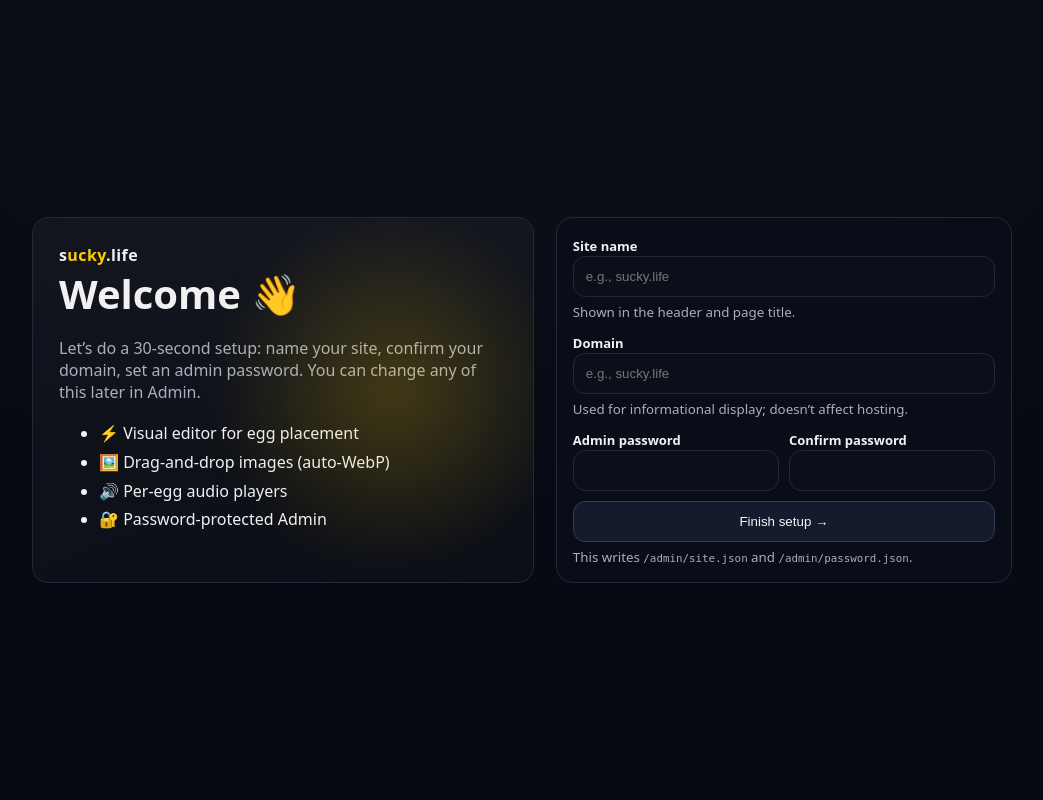
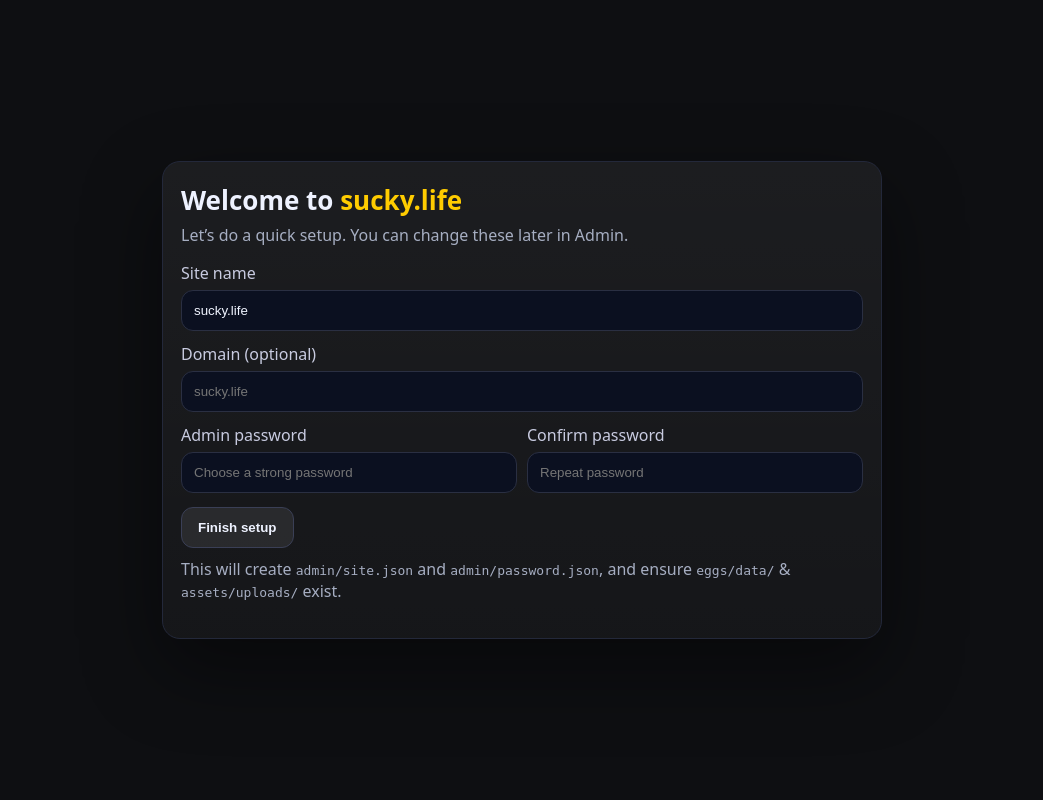
Before and after one commit to HaardenShah/Sucky.Life, a PHP site: page /admin/setup.php in a window 1280 px wide. Shown: the whole page, without its empty margins (118-1161 px from the left). Run offline with PHP 8.4, Linux system fonts and the light colour scheme.

Commit message:
Fixed setup issue and save issue.

```diff
--- a/admin/setup.php
+++ b/admin/setup.php
@@ -1,115 +1,132 @@
 <?php
-require __DIR__.'/config.php';
+/**
+ * admin/setup.php — First-run setup
+ * - Creates admin/site.json and admin/password.json
+ * - Lets you set site name, domain, and admin password
+ * - Uses CSRF protection from config.php
+ * - Redirects to /admin/login.php after success
+ */
 
-// If already configured, bounce to admin
-if(!$NEEDS_SETUP){
-  header('Location: /admin/index.php'); exit;
+header('Content-Type: text/html; charset=utf-8');
+ini_set('default_charset', 'UTF-8');
+
+require __DIR__ . '/config.php';
+
+// If we already have both files, bounce to admin (or login if not authed)
+if (file_exists($SITE_JSON) && file_exists($PWD_JSON)) {
+  header('Location: /admin/' . (empty($_SESSION['authed']) ? 'login.php' : 'index.php'));
+  exit;
 }
 
+// Ensure admin dir exists and is writable
+@mkdir(__DIR__, 0775, true);
+
 $err = '';
-if($_SERVER['REQUEST_METHOD']==='POST'){
+if ($_SERVER['REQUEST_METHOD'] === 'POST') {
+  // CSRF check
+  require_csrf();
+
   $site_name = trim($_POST['site_name'] ?? '');
   $domain    = trim($_POST['domain'] ?? '');
-  $pass      = $_POST['password'] ?? '';
-  $confirm   = $_POST['confirm']  ?? '';
+  $pw        = $_POST['pw'] ?? '';
+  $pw2       = $_POST['pw2'] ?? '';
 
-  if($site_name === '' || $domain === ''){
-    $err = 'Please provide a site name and domain.';
-  } elseif(strlen($pass) < 8){
-    $err = 'Password must be at least 8 characters.';
-  } elseif($pass !== $confirm){
+  if ($site_name === '') {
+    $err = 'Please provide a site name.';
+  } elseif ($pw === '' || $pw2 === '') {
+    $err = 'Please enter and confirm the admin password.';
+  } elseif ($pw !== $pw2) {
     $err = 'Passwords do not match.';
   } else {
-    // Save site.json
+    // Write site.json
     $site = [
       'site_name' => $site_name,
       'domain'    => $domain,
-      'first_run' => false,
-      'created_at'=> time()
+      // Visitor gate defaults (off)
+      'visitor_gate_on'   => false,
+      'visitor_password_hash' => '',
     ];
-    file_put_contents($SITE_FILE, json_encode($site, JSON_PRETTY_PRINT|JSON_UNESCAPED_SLASHES));
 
-    // Save password.json
-    $hash = password_hash($pass, PASSWORD_DEFAULT);
-    $pwdPayload = ['hash'=>$hash, 'updated_at'=>time()];
-    file_put_contents($PWD_FILE, json_encode($pwdPayload, JSON_PRETTY_PRINT));
+    // Create parent dir if needed
+    $ok1 = @file_put_contents($SITE_JSON, json_encode($site, JSON_PRETTY_PRINT|JSON_UNESCAPED_SLASHES));
 
-    // Log in and go to Admin
-    $_SESSION['authed'] = true;
-    header('Location: /admin/index.php'); exit;
+    // Write password.json
+    $pwd = [
+      'hash'       => password_hash($pw, PASSWORD_DEFAULT),
+      'updated_at' => date('c'),
+    ];
+    $ok2 = @file_put_contents($PWD_JSON, json_encode($pwd, JSON_PRETTY_PRINT|JSON_UNESCAPED_SLASHES));
+
+    // Create required content dirs
+    $dataDir = __DIR__ . '/../eggs/data';
+    $upDir   = __DIR__ . '/../assets/uploads';
+    @mkdir($dataDir, 0775, true);
+    @mkdir($upDir,   0775, true);
+
+    if (!$ok1 || !$ok2) {
+      $err = 'Failed to write configuration files. Check file permissions on the /admin folder.';
+    } else {
+      // Reset cached flags for this request
+      $_SESSION['authed'] = false;
+      // All good → go sign in
+      header('Location: /admin/login.php');
+      exit;
     }
   }
-?><!doctype html>
-<html>
+}
+?>
+<!doctype html>
+<html lang="en">
 <head>
-  <meta charset="utf-8">
-  <meta name="viewport" content="width=device-width,initial-scale=1">
-  <title>Welcome — Setup</title>
+<meta charset="utf-8"><meta name="viewport" content="width=device-width,initial-scale=1">
+<title>First-run Setup</title>
 <style>
-    :root{ --bg:#0f1115; --card:#141823; --line:#23283a; --fg:#f1f1f1; --muted:#a9afbf; --brand:#ffcc00; --bezier:cubic-bezier(.22,.61,.36,1) }
-    *{box-sizing:border-box}
-    body{margin:0; font-family:system-ui,Segoe UI,Roboto,Inter,Arial; background:radial-gradient(1200px 600px at 50% 10%, #0b0e17 10%, #0b0e17 30%, #070a12 70%); color:var(--fg); min-height:100vh; display:grid; place-items:center; overflow:hidden}
-    .wrap{width:min(980px, 92vw); display:grid; grid-template-columns:1.1fr 1fr; gap:22px; align-items:stretch}
-    .hero{position:relative; border:1px solid var(--line); border-radius:16px; padding:26px; background:linear-gradient(160deg, rgba(255,255,255,.04), rgba(255,255,255,.02)); overflow:hidden}
-    .card{border:1px solid var(--line); border-radius:16px; padding:16px; background:rgba(10,14,26,.8); backdrop-filter: blur(4px)}
-    h1{margin:0 0 8px; font-size:clamp(28px,4vw,40px)}
-    p.muted{color:var(--muted)}
-    .row{display:grid; grid-template-columns:1fr 1fr; gap:10px}
-    label{font-weight:600; font-size:13px}
-    input{width:100%; padding:12px; background:#0b0f1a; border:1px solid var(--line); border-radius:12px; color:var(--fg)}
-    button{width:100%; padding:12px; border-radius:12px; border:1px solid #343c56; background:#141b2c; color:#f5f5f5; cursor:pointer; transition:transform .18s var(--bezier), background .25s}
-    button:hover{transform:translateY(-1px); background:#1a243a}
-    .logo{font-weight:900; letter-spacing:.4px}
-    .accent{color:var(--brand)}
-    .blob{position:absolute; width:520px; height:520px; background:radial-gradient(closest-side, rgba(255,204,0,.22), transparent 68%); right:-120px; top:-80px; filter: blur(20px); transform:scale(.9); animation:float 8s var(--bezier) infinite alternate}
-    @keyframes float{to{transform:translateY(-8px) scale(1.02)}}
-    .rowgap{height:10px}
-    .err{color:#ff7b7b; margin:0 0 8px}
-    .check{display:flex; gap:8px; align-items:center; margin:8px 0 0}
-    .check input{width:auto}
-    small.hint{display:block; color:var(--muted); margin-top:6px}
+  :root{--bg:#0e0f12;--panel:#0f1423;--line:#23283a;--fg:#eef2ff;--mut:#a6aec2;--brand:#ffcc00;--bezier:cubic-bezier(.22,.61,.36,1)}
+  *{box-sizing:border-box} html,body{height:100%}
+  body{margin:0;background:var(--bg);color:var(--fg);font-family:system-ui,Segoe UI,Inter,Arial;display:grid;place-items:center}
+  .card{width:min(720px,94vw);background:linear-gradient(180deg,rgba(255,255,255,.06),rgba(255,255,255,.03));border:1px solid var(--line);border-radius:18px;padding:20px 18px;box-shadow:0 30px 80px rgba(0,0,0,.45)}
+  h1{margin:0 0 6px;font-size:clamp(20px,2.6vw,26px)}
+  p{margin:4px 0 16px;color:var(--mut)}
+  label{display:block;margin:12px 0 6px;color:#c8cbe0}
+  input{width:100%;padding:12px;border-radius:12px;border:1px solid #2a2f42;background:#0b1020;color:#f0f4ff;outline:none}
+  input:focus{border-color:#3e4560;box-shadow:0 0 0 4px rgba(255,255,255,.05)}
+  .row{display:grid;grid-template-columns:1fr 1fr;gap:10px}
+  button{margin-top:14px;padding:12px 16px;border-radius:12px;border:1px solid #3a3f56;background:rgba(255,255,255,.08);color:var(--fg);font-weight:700;cursor:pointer;transition:transform .18s var(--bezier),background .25s}
+  button:hover{transform:translateY(-1px);background:rgba(255,255,255,.12)}
+  .brand{color:var(--brand);font-weight:800}
+  .err{color:#ff9a9a;margin-top:10px}
+  .ok{color:#b7f39a;margin-top:10px}
+  .mut{color:#a6aec2}
 </style>
 </head>
 <body>
-  <div class="wrap">
-    <div class="hero">
-      <div class="blob"></div>
-      <div class="logo">s<span class="accent">ucky</span>.life</div>
-      <h1>Welcome 👋</h1>
-      <p class="muted">Let’s do a 30-second setup: name your site, confirm your domain, set an admin password. You can change any of this later in Admin.</p>
-      <ul class="muted" style="line-height:1.8">
-        <li>⚡ Visual editor for egg placement</li>
-        <li>🖼️ Drag-and-drop images (auto-WebP)</li>
-        <li>🔊 Per-egg audio players</li>
-        <li>🔐 Password-protected Admin</li>
-      </ul>
-    </div>
-    <form class="card" method="post" autocomplete="off">
-      <?php if($err): ?><p class="err"><?=htmlspecialchars($err)?></p><?php endif; ?>
-      <label>Site name</label>
-      <input name="site_name" placeholder="e.g., sucky.life" required>
-      <small class="hint">Shown in the header and page title.</small>
-      <div class="rowgap"></div>
+  <form class="card" method="post" action="">
+    <h1>Welcome to <span class="brand">sucky.life</span></h1>
+    <p>Let’s do a quick setup. You can change these later in Admin.</p>
 
-      <label>Domain</label>
-      <input name="domain" placeholder="e.g., sucky.life" required>
-      <small class="hint">Used for informational display; doesn’t affect hosting.</small>
-      <div class="rowgap"></div>
+    <?= csrf_input() ?>
+
+    <label for="site_name">Site name</label>
+    <input id="site_name" name="site_name" type="text" required placeholder="sucky.life" value="<?= htmlspecialchars($SITE_NAME) ?>">
+
+    <label for="domain">Domain (optional)</label>
+    <input id="domain" name="domain" type="text" placeholder="sucky.life" value="<?= htmlspecialchars($SITE_DOMAIN) ?>">
 
     <div class="row">
       <div>
-          <label>Admin password</label>
-          <input type="password" name="password" minlength="8" required>
+        <label for="pw">Admin password</label>
+        <input id="pw" name="pw" type="password" required placeholder="Choose a strong password">
       </div>
       <div>
-          <label>Confirm password</label>
-          <input type="password" name="confirm" minlength="8" required>
+        <label for="pw2">Confirm password</label>
+        <input id="pw2" name="pw2" type="password" required placeholder="Repeat password">
       </div>
     </div>
-      <div class="rowgap"></div>
-      <button type="submit">Finish setup →</button>
-      <small class="hint">This writes <code>/admin/site.json</code> and <code>/admin/password.json</code>.</small>
+
+    <button type="submit">Finish setup</button>
+
+    <?php if($err): ?><div class="err"><?= htmlspecialchars($err) ?></div><?php endif; ?>
+    <p class="mut" style="margin-top:10px">This will create <code>admin/site.json</code> and <code>admin/password.json</code>, and ensure <code>eggs/data/</code> &amp; <code>assets/uploads/</code> exist.</p>
   </form>
-  </div>
 </body>
 </html>
```
Also changed, not shown: admin/save.php (+210 -52 lines). Lines whose indentation alone changed are shown as unchanged.
